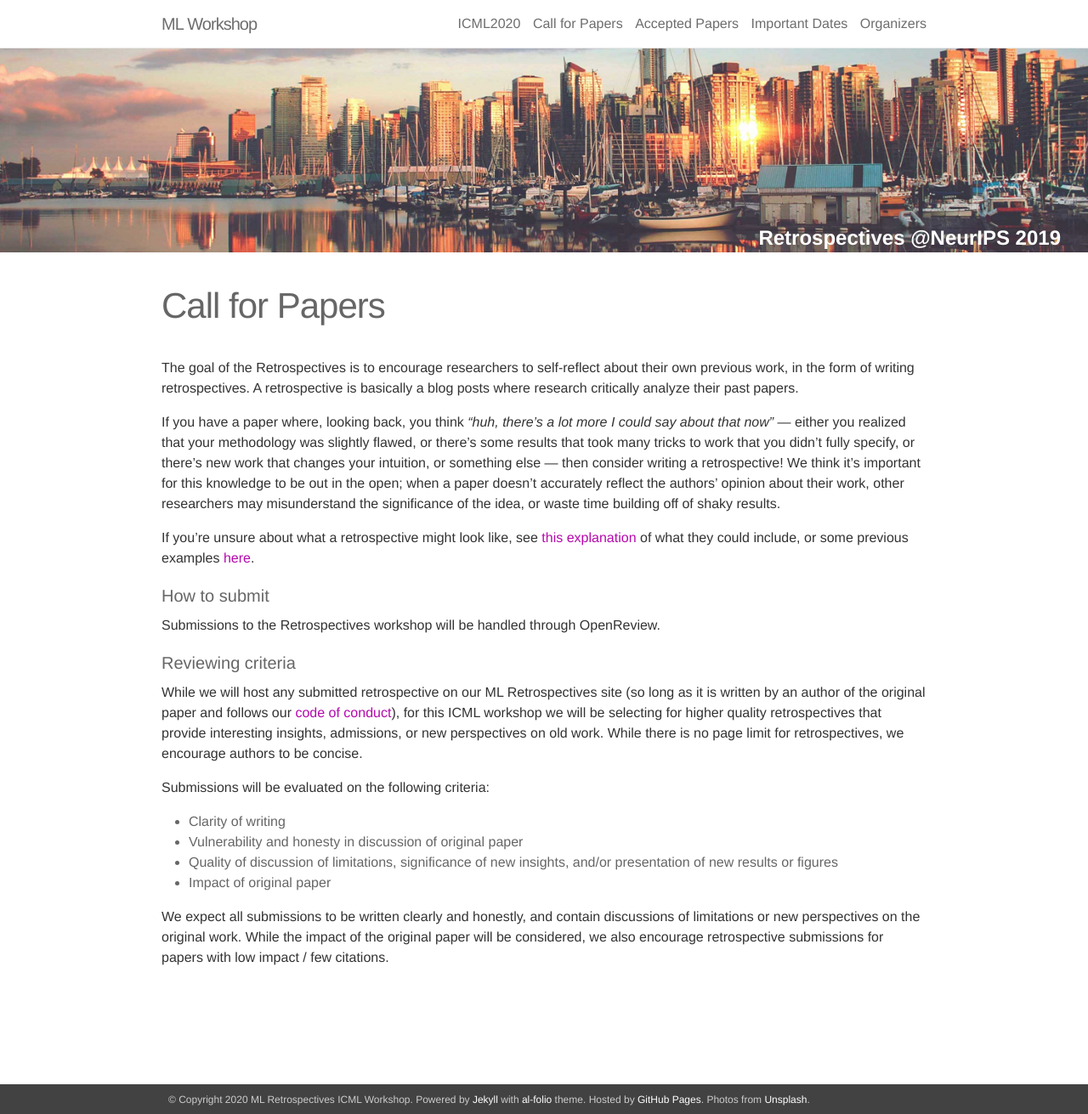
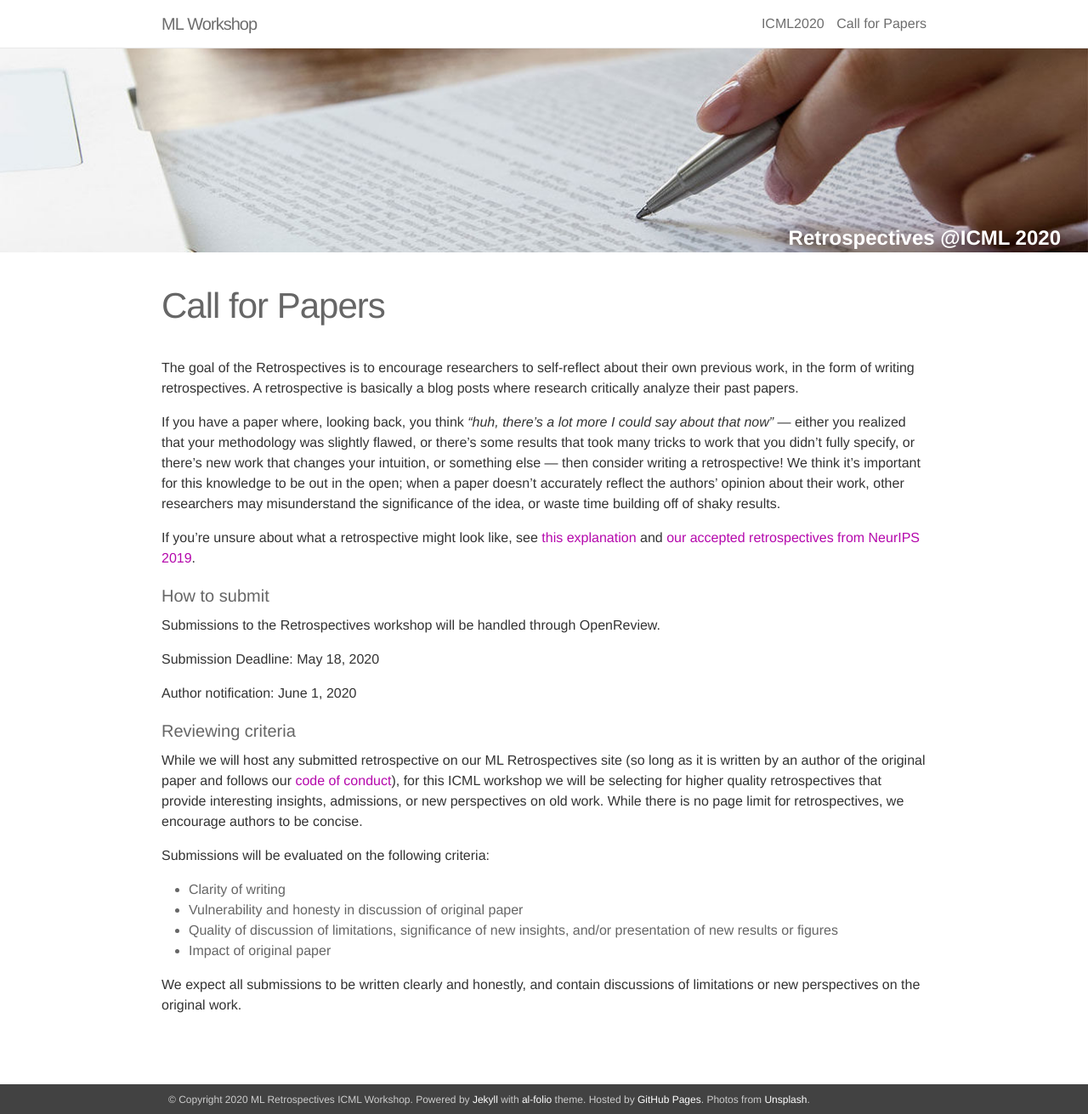
Before and after one commit to ml-retrospectives/icml2020, a Jekyll site: the page built from _pages/01_call.md, in a window 1280 px wide and 1311 px high. Shown: the whole window at 85% size. Built offline with Jekyll 4.4.1, drawn with Linux system fonts in a browser that asks for light colours; nearby versions of some CDN libraries.

Commit message:
additional streamlining tweaks

```diff
--- a/_layouts/default.html
+++ b/_layouts/default.html
@@ -9,7 +9,7 @@
 
 
     <div class="page-content">
-      <div class="header-background"><div class="img"></div><div class="text"><h2>Retrospectives @NeurIPS 2019</h2></div></div>
+      <div class="header-background"><div class="img"></div><div class="text"><h2>Retrospectives @ICML 2020</h2></div></div>
       <div class="wrapper">
         {{ content }}
       </div>
--- a/_pages/01_call.md
+++ b/_pages/01_call.md
@@ -8,11 +8,15 @@ The goal of the Retrospectives is to encourage researchers to self-reflect about
 
 If you have a paper where, looking back, you think *"huh, there's a lot more I could say about that now"* ---  either you realized that your methodology was slightly flawed, or there's some results that took many tricks to work that you didn't fully specify, or there's new work that changes your intuition, or something else --- then consider writing a retrospective! We think it’s important for this knowledge to be out in the open; when a paper doesn’t accurately reflect the authors’ opinion about their work, other researchers may misunderstand the significance of the idea, or waste time building off of shaky results.
 
-If you’re unsure about what a retrospective might look like, see [this explanation](https://ml-retrospectives.github.io/how/) of what they could include, or some previous examples [here](https://ml-retrospectives.github.io/published_retrospectives/index.html).
+If you’re unsure about what a retrospective might look like, see [this explanation](https://ml-retrospectives.github.io/how/) and [our accepted retrospectives from NeurIPS 2019](https://ml-retrospectives.github.io/neurips2019/accepted_retrospectives/index.html).
 
 #### How to submit
 
 Submissions to the Retrospectives workshop will be handled through OpenReview.
+
+**Submission Deadline: May 18, 2020**
+
+**Author notification:  June 1, 2020**
 
 #### Reviewing criteria
 
@@ -24,4 +28,4 @@ Submissions will be evaluated on the following criteria:
 - Quality of discussion of limitations, significance of new insights, and/or presentation of new results or figures
 - Impact of original paper
 
-We expect all submissions to be written clearly and honestly, and contain discussions of limitations or new perspectives on the original work. While the impact of the original paper will be considered, we also encourage retrospective submissions for papers with low impact / few citations.
+We expect all submissions to be written clearly and honestly, and contain discussions of limitations or new perspectives on the original work.
--- a/_sass/_header.scss
+++ b/_sass/_header.scss
@@ -110,7 +110,7 @@
 }
 
 .header-background .img {
-  background-image: url("../img/header-vancouver.jpg");
+  background-image: url("../img/header_large.jpg");
   background-repeat: no-repeat;
   background-size: cover;
   background-position: center center;
```
Also changed, not shown: _pages/00_home.md (+16 -2 lines), _pages/02_ar_placeholder.md (deleted, +0 -7 lines), _pages/03_dates.md (deleted, +0 -11 lines), _pages/05_team.md (deleted, +0 -12 lines).
